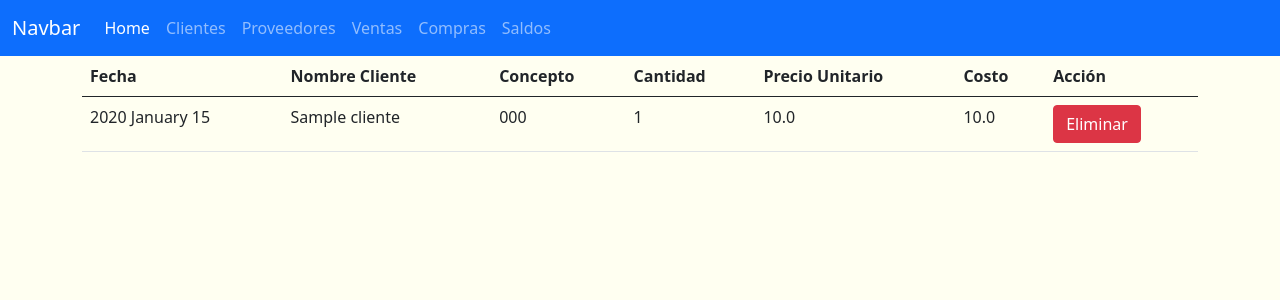
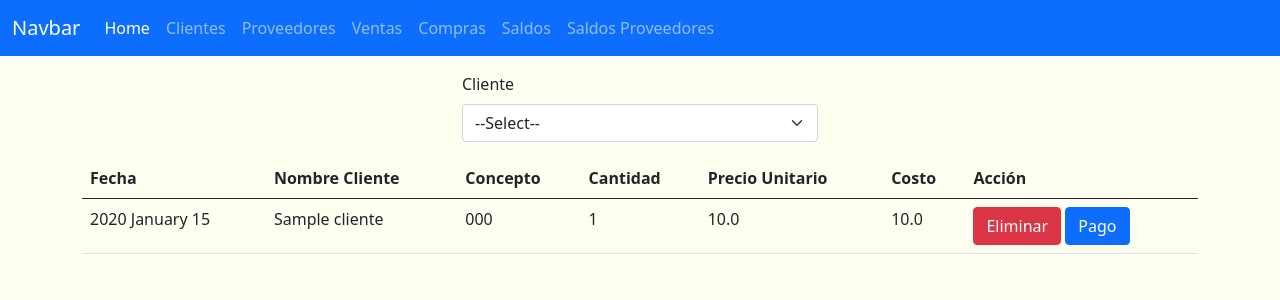
Before and after one commit to CristianERP/Flask-Counts, a Flask app: page /ventas in a window 1280 px wide. Shown: the top 300 px of the page. Run offline with Flask 2, Linux system fonts and the light colour scheme; tables that the repository leaves empty hold one stand-in row (values such as "Sample post"); some libraries are stand-ins or nearby versions.

Commit message:
Abono Proveedor

```diff
--- a/app.py
+++ b/app.py
@@ -20,12 +20,20 @@ def Index():
 
 ## Section VENTAS
 
-@app.route('/ventas')
+@app.route('/ventas', methods=["GET", "POST"])
 def ventas():
     cur = mysql.connection.cursor()
+    cur.execute('SELECT * from cliente')
+    clientes = cur.fetchall()
+    if(request.method == "POST"):
+        id_c = request.form['id_cliente']
+        cur.execute('SELECT v.fecha, c.nombre, v.concepto, v.cantidad, v.valor_unitario, v.total, v.id_venta, YEAR(v.fecha), MONTHNAME(v.fecha), DAY(v.fecha) FROM venta v, cliente c WHERE c.id_cliente = v.id_cliente AND v.id_cliente = %s ORDER BY v.fecha',(id_c,))
+        venta_cliente = cur.fetchall()
+        return render_template('ventas.html', ventas = venta_cliente, clientes = clientes)
+
     cur.execute('SELECT v.fecha, c.nombre, v.concepto, v.cantidad, v.valor_unitario, v.total, v.id_venta, YEAR(v.fecha), MONTHNAME(v.fecha), DAY(v.fecha) FROM venta v, cliente c WHERE c.id_cliente = v.id_cliente ORDER BY v.fecha')
     data = cur.fetchall()
-    return render_template('ventas.html', ventas = data)
+    return render_template('ventas.html', ventas = data, clientes = clientes)
 
 @app.route('/add_venta')
 def add_venta():
@@ -148,9 +156,11 @@ def ingresar_compra():
 @app.route('/abono_compra/<string:id>')
 def abono_compra(id):
     cur = mysql.connection.cursor()
-    cur.execute('SELECT * FROM abonoCompra WHERE id_compra = %s',(id,))
+    cur.execute('SELECT *, YEAR(fecha), MONTHNAME(fecha), DAY(fecha)  FROM abonoCompra WHERE id_proveedor = %s',(id,))
     data = cur.fetchall()
-    return render_template('abono_compra.html', abonos = data)
+    cur.execute('SELECT nombre FROM proveedor WHERE id_proveedor = %s', (id,))
+    proveedor = cur.fetchall()[0][0]
+    return render_template('abono_compra.html', abonos = data, proveedor = proveedor)
 
 @app.route('/add_abono_compra/<string:id>')
 def add_abono_compra(id):
@@ -163,51 +173,41 @@ def insertar_abono_compra(id):
         valor_abono = request.form['valor_abono']
         descripcion = request.form['descripcion']
         cur = mysql.connection.cursor()
-        cur.execute('INSERT INTO abonoCompra (id_compra, valor_abono, descripcion, fecha) VALUES (%s, %s, %s, %s)',(id, valor_abono, descripcion, fecha))
+        cur.execute('INSERT INTO abonoCompra (id_proveedor, valor_abono, descripcion, fecha) VALUES (%s, %s, %s, %s)',(id, valor_abono, descripcion, fecha))
         mysql.connection.commit()
         return redirect(url_for('compras'))
 
 ##SALDOS
 @app.route('/saldos', methods=['GET', 'POST'])
 def saldos():
+    cur = mysql.connection.cursor();
+    cur.execute('SELECT * FROM cliente')
+    clientes = cur.fetchall()
     if request.method == 'POST':
-        cur = mysql.connection.cursor()
-        if(request.form['id_cliente'] != '0'):
-            id_cliente = request.form['id_cliente']
-            cur.execute('SELECT * FROM cliente')
-            clientes = cur.fetchall()
-            cur.execute('SELECT * FROM proveedor')
-            proveedores = cur.fetchall()
-            cur.execute('SELECT * FROM cliente WHERE id_cliente = %s', (id_cliente,))
-            cliente = cur.fetchall()
-            cur.execute('SELECT * FROM saldoVentaTotal WHERE id_cliente =%s',(id_cliente,))
-            data = cur.fetchall()[0][1]
-            return render_template('saldos.html', cliente = cliente, saldo=data, clientes=clientes, proveedores=proveedores)
+        id_cliente = request.form['id_cliente']
+        cur.execute('SELECT * FROM cliente WHERE id_cliente = %s', (id_cliente,))
+        cliente = cur.fetchall()
+        cur.execute('SELECT * FROM saldoVentaTotal WHERE id_cliente =%s',(id_cliente,))
+        data = cur.fetchall()[0][1]
+        return render_template('saldos.html', clientes= clientes, cliente = cliente, saldo = data)
+    return render_template('saldos.html', clientes= clientes)
 
+
+#SALDOS PROVEEDORES
+
+@app.route('/saldos_proveedores',  methods=['GET', 'POST'])
+def saldos_proveedores():
+    cur = mysql.connection.cursor();
+    cur.execute('SELECT * FROM proveedor')
+    proveedores = cur.fetchall()
+    if request.method == 'POST':
         id_proveedor = request.form['id_proveedor']
-        cur.execute('SELECT * FROM cliente')
-        clientes = cur.fetchall()
-        cur.execute('SELECT * FROM proveedor')
-        proveedores = cur.fetchall()
-
         cur.execute('SELECT * FROM proveedor WHERE id_proveedor = %s', (id_proveedor,))
         proveedor = cur.fetchall()
-
         cur.execute('SELECT * FROM saldoCompraTotal WHERE id_proveedor =%s',(id_proveedor,))
         data = cur.fetchall()[0][1]
-
-        return render_template('saldos.html', proveedor = proveedor, saldo=data, clientes=clientes, proveedores=proveedores)
-    else:
-        cur = mysql.connection.cursor()
-        cur.execute('SELECT * FROM cliente')
-        data = cur.fetchall()
-        cur.execute('SELECT * FROM proveedor')
-        proveedores = cur.fetchall()
-        # cur.execute('SELECT * FROM cliente WHERE id_cliente = %s', (id,))
-        # cliente = cur.fetchall()
-        # cur.execute('SELECT * FROM saldoVentaTotal WHERE id_cliente =%s',(id,))
-        # saldo = cur.fetchall()[0][1]
-        return render_template('saldos.html', clientes=data, proveedores = proveedores)
+        return render_template('saldos_proveedores.html', proveedores= proveedores, proveedor = proveedor, saldo = data)
+    return render_template('saldos_proveedores.html', proveedores= proveedores)
 
 ##ELIMIAR VENTA
 @app.route('/eliminar/<string:id_venta>')
--- a/db/Database.sql
+++ b/db/Database.sql
@@ -1,7 +1,8 @@
 SET FOREIGN_KEY_CHECKS = 1;
-drop database cuentasGranero;
+
 create database cuentasGranero;
 use cuentasgranero;
+
 
 create table cliente(
 	id_cliente int auto_increment,
@@ -151,4 +152,3 @@ $$
 delimiter ;
 
 use cuentasgranero;
-show tables;
--- a/templates/abono_compra.html
+++ b/templates/abono_compra.html
@@ -5,6 +5,9 @@ Abonos Compras
 {% endblock%}
 
 {% block body%}
+<div class="container">
+    <h1 class="text-center border-bottom border-primary border-2">{{proveedor}}</h1>
+    <h2>Abonos</h2>
     <table class="table">
         <thead>
             <tr>
@@ -16,11 +19,12 @@ Abonos Compras
         <tbody>
             {% for abono in abonos%}
             <tr>
-            <td>{{abono.4}}</td>
+                <td>{{abono.5}} {{abono.6}} {{abono.7}}</td>
                 <td>{{abono.3}}</td>
                 <td>{{abono.2}}</td>
             </tr>
             {% endfor%}
         </tbody>
     </table>
+</div>
 {% endblock%}
--- a/templates/add_compra.html
+++ b/templates/add_compra.html
@@ -32,7 +32,7 @@ Agregar Compra
             </div>
             <div class="mb-3">
                 <label for="form-label">Valor Unitario</label>
-                <input type="number" name="valor_unitario" id="valor_unitario" placeholder="Valor Unitario" class="form-control" onchange="precioTotal()">
+                <input type="number" step="any" name="valor_unitario" id="valor_unitario" placeholder="Valor Unitario" class="form-control" onchange="precioTotal()">
             </div>
             <div class="mb-3">
                 <label for="form-label">Total</label>
--- a/templates/add_venta.html
+++ b/templates/add_venta.html
@@ -28,7 +28,7 @@ Agregar Venta
             </div>
             <div class="mb-3">
                 <label for="form-label">Cantidad</label>
-                <input type="number" name="cantidad" id="cantidad" placeholder="Cantidad" class="form-control"  onchange="precioTotal()">
+                <input type="number" step="any" name="cantidad" id="cantidad" placeholder="Cantidad" class="form-control"  onchange="precioTotal()">
             </div>
             <div class="mb-3">
                 <label for="form-label">Valor Unitario</label>
--- a/templates/layout.html
+++ b/templates/layout.html
@@ -39,6 +39,9 @@
               <li class="nav-item">
                 <a class="nav-link" href="/saldos">Saldos</a>
               </li>
+              <li class="nav-item">
+                <a class="nav-link" href="/saldos_proveedores">Saldos Proveedores</a>
+              </li>
             </ul>
           </div>
         </div>
--- a/templates/ventas.html
+++ b/templates/ventas.html
@@ -6,6 +6,21 @@ Ventas
 
 {%block body%}
 <div class="container">
+    <form action="" method="POST">
+        <div class="row">
+            <div class="col-4 offset-4">
+                <div class="my-3">
+                    <label for="nombre" class="form-label">Cliente</label>
+                    <select name="id_cliente" class="form-select" onchange="this.form.submit()">
+                        <option selected value="0">--Select--</option>
+                        {%for cliente in clientes%}
+                        <option value="{{cliente.0}}">{{cliente.1}} </option>
+                        {%endfor%}
+                    </select>
+                </div>
+            </div>
+        </div>
+    </form>
     <table class="table">
         <thead>
             <tr>
@@ -31,7 +46,8 @@ Ventas
                 <td>{{venta.4}}</td>
                 <td>{{venta.5}}</td>
                 <td>
-                    <a href="/eliminar/{{venta.6}}" class="btn btn-danger" id='confirm'>Eliminar</a>
+                    <a href="/eliminar/{{venta.6}}" class="btn btn-danger">Eliminar</a>
+                    <a href="" class="btn btn-primary">Pago</a>
                 </td>
             </tr>
             {% endfor%}
```
Also changed, not shown: templates/saldos_proveedores.html (added, +60 -0 lines). Lines whose indentation alone changed are shown as unchanged.
